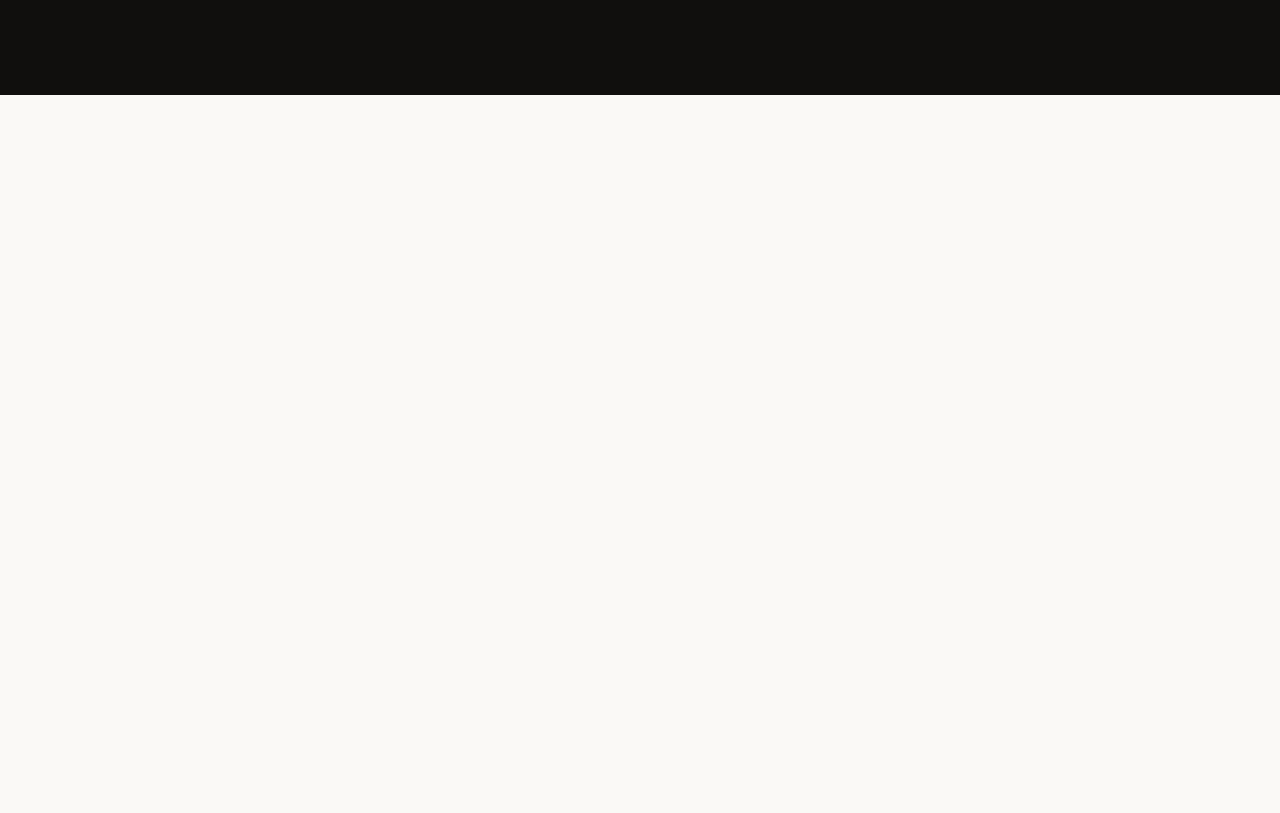
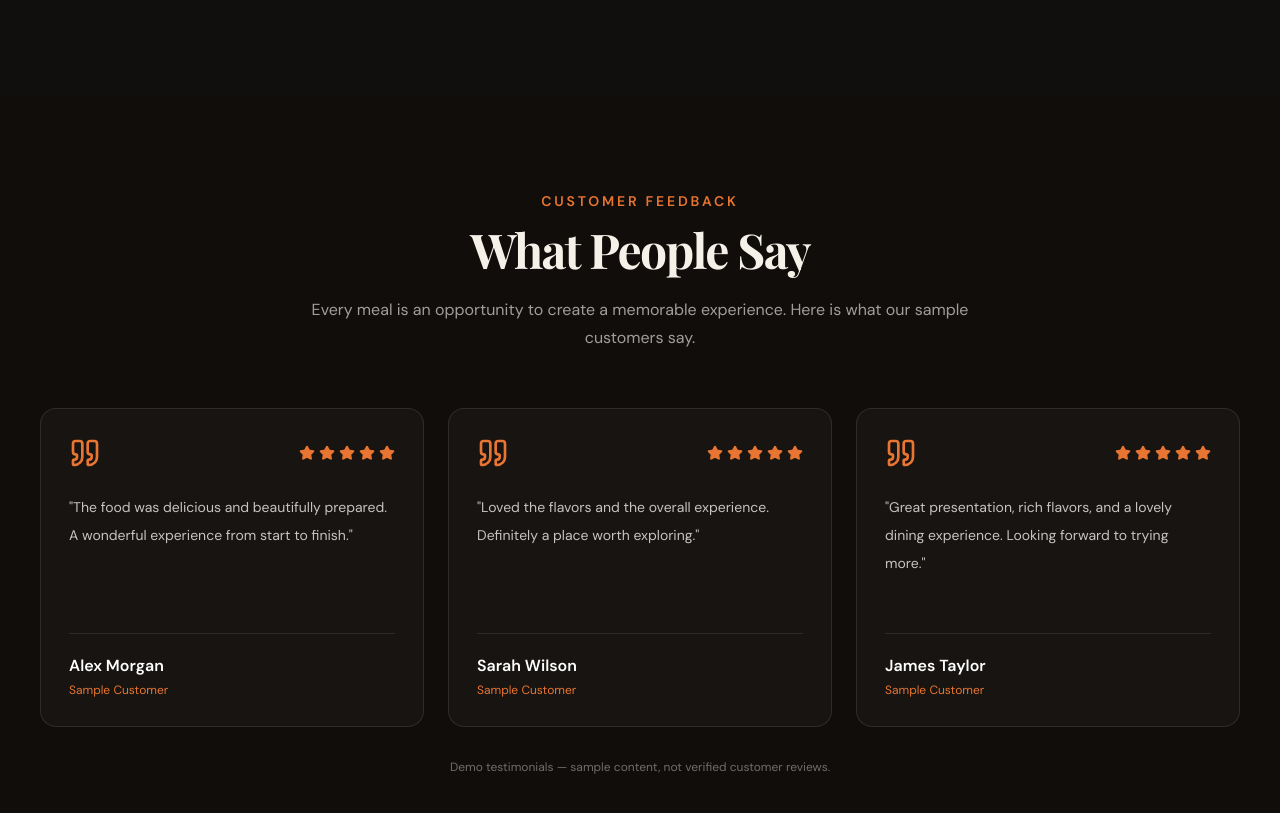
Before and after one commit to syedfurqanullah/foodies-hub-restaurant, a Next.js app: page / in a window 1280 px wide. Shown: the part 3596-4409 px from the top of the page. Before the commit the page ends 3691 px from the top, so only its background shows below. Built offline with nearby package versions, Linux system fonts and the light colour scheme; a web font is replaced by a local one.

Commit message:
feat: add customer testimonials section

```diff
--- /dev/null
+++ b/src/app/components/data/Testimonials.ts
@@ -0,0 +1,34 @@
+export interface Testimonial {
+  id: string;
+  name: string;
+  role: string;
+  review: string;
+  rating: number;
+}
+
+export const testimonials: Testimonial[] = [
+  {
+    id: "customer-1",
+    name: "Alex Morgan",
+    role: "Sample Customer",
+    review:
+      "The food was delicious and beautifully prepared. A wonderful experience from start to finish.",
+    rating: 5,
+  },
+  {
+    id: "customer-2",
+    name: "Sarah Wilson",
+    role: "Sample Customer",
+    review:
+      "Loved the flavors and the overall experience. Definitely a place worth exploring.",
+    rating: 5,
+  },
+  {
+    id: "customer-3",
+    name: "James Taylor",
+    role: "Sample Customer",
+    review:
+      "Great presentation, rich flavors, and a lovely dining experience. Looking forward to trying more.",
+    rating: 5,
+  },
+];
--- /dev/null
+++ b/src/app/components/sections/TestimonialsSection.tsx
@@ -0,0 +1,79 @@
+
+import { Star, Quote } from "lucide-react";
+
+import Container from "../ui/Container";
+import { testimonials } from "../data/Testimonials";
+
+export default function TestimonialsSection() {
+    return (
+        <section className="section-padding bg-[#100d0a] text-[#F5F0E8]">
+            <Container size="wide">
+
+                {/* Section Heading */}
+                <div className="mx-auto mb-14 max-w-2xl text-center">
+                    <span className="mb-3 block text-sm font-semibold uppercase tracking-[0.2em] text-brand-accent">
+                        Customer Feedback
+                    </span>
+
+                    <h2 className="section-heading text-3xl sm:text-4xl lg:text-5xl">
+                        What People Say
+                    </h2>
+
+                    <p className="mt-5 text-sm leading-7 text-white/60 sm:text-base">
+                        Every meal is an opportunity to create a memorable
+                        experience. Here is what our sample customers say.
+                    </p>
+                </div>
+
+                {/* Testimonial Cards */}
+                <div className="grid grid-cols-1 gap-6 md:grid-cols-2 lg:grid-cols-3">
+                    {testimonials.map((testimonial) => (
+                        <article
+                            key={testimonial.id}
+                            className="rounded-2xl border border-white/10 bg-white/[0.03] p-7 transition-all duration-300 hover:-translate-y-2 hover:border-brand-accent/40 hover:bg-white/[0.06]"
+                        >
+                            <div className="mb-6 flex items-center justify-between">
+                                <Quote
+                                    size={32}
+                                    className="text-brand-accent"
+                                />
+
+                                <div className="flex gap-1">
+                                    {Array.from(
+                                        { length: testimonial.rating },
+                                        (_, index) => (
+                                            <Star
+                                                key={index}
+                                                size={16}
+                                                className="fill-brand-accent text-brand-accent"
+                                            />
+                                        )
+                                    )}
+                                </div>
+                            </div>
+
+                            <p className="min-h-28 text-sm leading-7 text-white/75">
+                                "{testimonial.review}"
+                            </p>
+
+                            <div className="mt-7 border-t border-white/10 pt-5">
+                                <h3 className="font-semibold text-white">
+                                    {testimonial.name}
+                                </h3>
+
+                                <p className="mt-1 text-xs text-brand-accent">
+                                    {testimonial.role}
+                                </p>
+                            </div>
+                        </article>
+                    ))}
+                </div>
+
+                <p className="mt-8 text-center text-xs text-white/40">
+                    Demo testimonials — sample content, not verified customer reviews.
+                </p>
+
+            </Container>
+        </section>
+    );
+}
--- a/src/app/page.tsx
+++ b/src/app/page.tsx
@@ -5,6 +5,7 @@ import CategoriesSection from "./components/sections/CategoriesSection";
 import PopularDishesSection from "./components/sections/PopularDishesSection";
 import DealsSection from "./components/sections/DealsSection";
 import WhyChooseUsSection from "./components/sections/WhyChooseUsSection";
+import TestimonialsSection from "./components/sections/TestimonialsSection";
 
 export default function Home() {
   return (
@@ -17,6 +18,7 @@ export default function Home() {
         <PopularDishesSection />
         <DealsSection />
         <WhyChooseUsSection />
+        <TestimonialsSection />
 
       </main>
     </>
```
